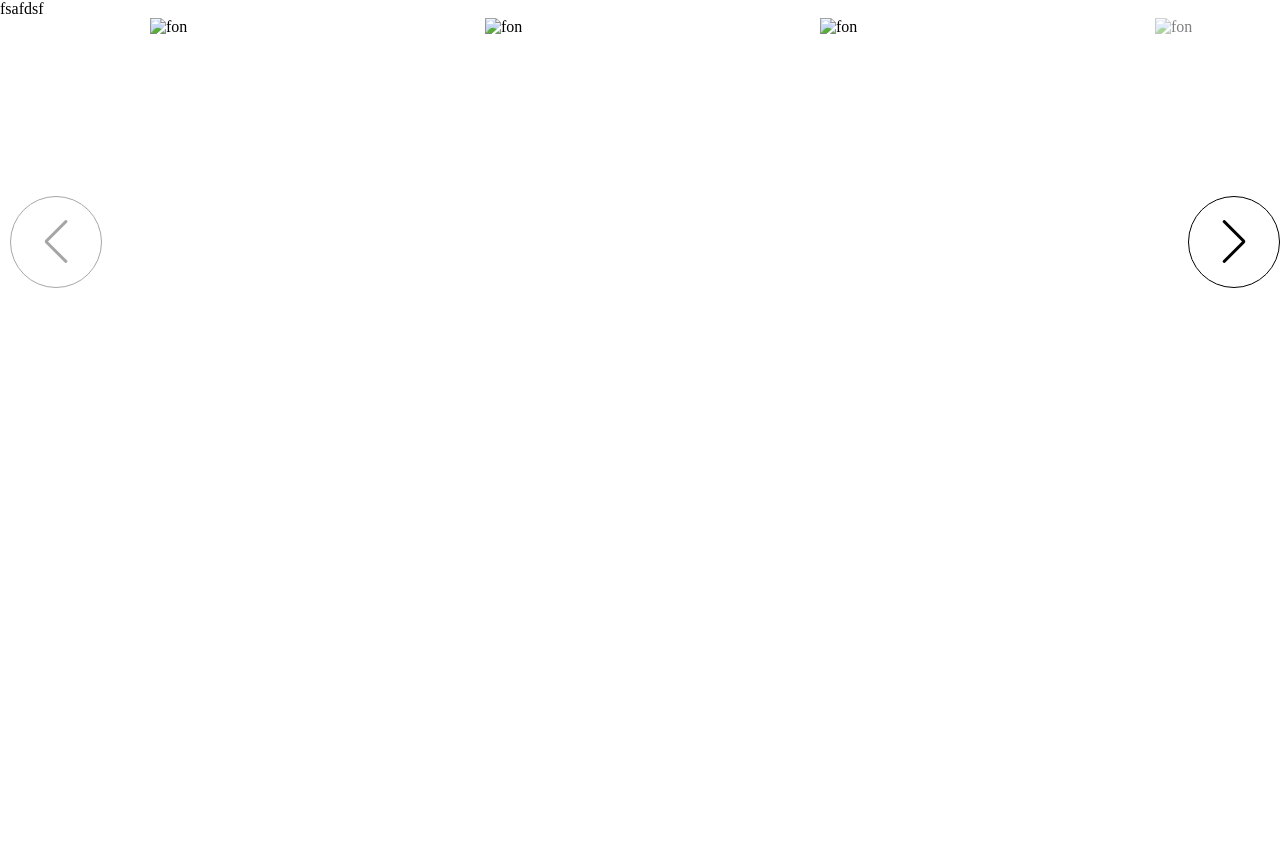
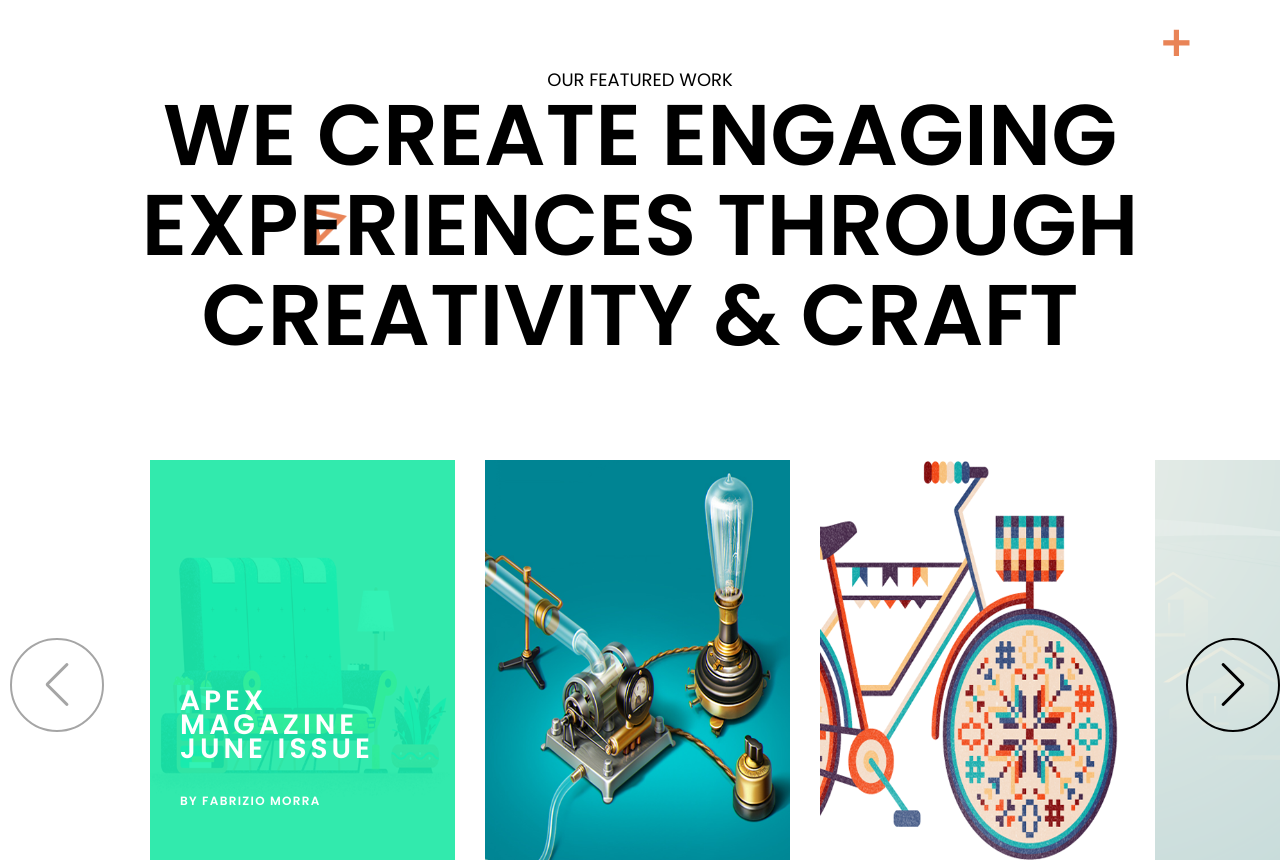
Before and after one commit to Serhii3T/hw, a plain HTML site: page hw-34/index-hw34.html in a window 1280 px wide. Before the commit the page ends 800 px from the top, so only its background shows below. Drawn offline with nearby package versions, Linux system fonts and the light colour scheme.

Commit message:
add new hw

```diff
--- a/hw-34/index-hw34.css
+++ b/hw-34/index-hw34.css
@@ -1,16 +1,69 @@
+body {
+  font-family: 'Poppins', sans-serif;
+  margin: 0;
+}
+
+.container {
+  background-image: url(./images/bg.png);
+  background-repeat: no-repeat;
+  background-size: cover;
+  overflow: hidden;
+}
+
+.header-title {
+  text-align: center;
+  max-width: 1100px;
+  margin: 0 auto;
+}
+
+.header-title__sup {
+  justify-content: center;
+  line-height: 20px;
+  margin: 70px 0 0;
+  font-size: 18px;
+}
+
+.header-title__sub {
+  margin: 0 0 100px;
+  line-height: 90px;
+  font-size: 86px;
+}
+
 .swiper {
+  padding-left: 150px;
+  height: 400px;
   width: 100%;
-  height: 400px;
-  padding-left: 150px;
 }
 .swiper-slide {
+  overflow: hidden;
   width: 440px;
-  overflow: hidden;
+  position: relative;
 }
 .swiper-slide img {
   transition: 0.4s ease;
+  height: 100%;
   width: 100%;
-  height: 100%;
+}
+
+.swiper-slide__info {
+  position: absolute;
+  color: white;
+  bottom: 35px;
+  left: 30px;
+}
+
+.swiper-slide__text {
+  letter-spacing: 4px;
+  line-height: 24px;
+  font-weight: 600;
+  font-size: 28px;
+}
+
+.swiper-slide__author {
+  line-height: 24px;
+  font-weight: 600;
+  font-size: 12px;
+  letter-spacing: 1.3px;
 }
 
 .swiper-slide-prev img,
@@ -22,29 +75,23 @@
   margin-right: -30px;
 }
 
-.container {
-  overflow: hidden;
-}
 
-body {
-  margin: 0;
-}
 .wrap-slider .swiper-button-next, .swiper-rtl .swiper-button-prev {
+  border: 2px solid black;
+  border-radius: 50%;
+  padding: 20px;
   right: 180px;
-  border: 1px solid black;
-  border-radius: 50%;
+  height: 50px;
   width: 50px;
-  height: 50px;
-  padding: 20px;
 }
 
 .wrap-slider .swiper-button-prev, .swiper-rtl .swiper-button-next {
+  border: 2px solid black;
+  border-radius: 50%;
+  padding: 20px;
+  height: 50px;
   width: 50px;
-  height: 50px;
-  padding: 20px;
   left: 10px;
-  border: 1px solid black;
-  border-radius: 50%;
 }
 
 .wrap-slider .swiper-button-next, .swiper-rtl .swiper-button-prev:after {
--- a/hw-34/index-hw34.html
+++ b/hw-34/index-hw34.html
@@ -4,10 +4,19 @@
     <meta charset="UTF-8" />
     <meta http-equiv="X-UA-Compatible" content="IE=edge" />
     <meta name="viewport" content="width=device-width, initial-scale=1.0" />
+    <!-- fonts -->
+    <link rel="preconnect" href="https://fonts.googleapis.com" />
+    <link rel="preconnect" href="https://fonts.gstatic.com" crossorigin />
+    <link
+      href="https://fonts.googleapis.com/css2?family=Poppins:wght@400;600&display=swap"
+      rel="stylesheet"
+    />
+    <!-- swiper -->
     <link
       rel="stylesheet"
       href="https://unpkg.com/swiper@7/swiper-bundle.min.css"
     />
+    <!-- jQuery -->
     <script
       src="https://code.jquery.com/jquery-3.6.0.min.js"
       integrity="sha256-/xUj+3OJU5yExlq6GSYGSHk7tPXikynS7ogEvDej/m4="
@@ -19,7 +28,10 @@
   <body>
     <div class="container">
       <div class="header-title">
-        fsafdsf
+        <p class="header-title__sup">OUR FEATURED WORK</p>
+        <h1 class="header-title__sub">
+          WE CREATE ENGAGING EXPERIENCES THROUGH CREATIVITY & CRAFT
+        </h1>
       </div>
       <div class="wrap-slider">
         <!-- Slider main container -->
@@ -27,19 +39,54 @@
           <!-- Additional required wrapper -->
           <div class="swiper-wrapper">
             <!-- Slides -->
-           <div class="swiper-slide"><img src="./images/bg.png" alt="fon"></div>
-           <div class="swiper-slide"><img src="./images/bg.png" alt="fon"></div>
-           <div class="swiper-slide"><img src="./images/bg.png" alt="fon"></div>
-           <div class="swiper-slide"><img src="./images/bg.png" alt="fon"></div>
-           <div class="swiper-slide"><img src="./images/bg.png" alt="fon"></div>
-           <div class="swiper-slide"><img src="./images/bg.png" alt="fon"></div>
-           <div class="swiper-slide"><img src="./images/bg.png" alt="fon"></div>
-           <div class="swiper-slide"><img src="./images/bg.png" alt="fon"></div>
-           <div class="swiper-slide"><img src="./images/bg.png" alt="fon"></div>
-           <div class="swiper-slide"><img src="./images/bg.png" alt="fon"></div>
-           <div class="swiper-slide"><img src="./images/bg.png" alt="fon"></div>
-           <div class="swiper-slide"><img src="./images/bg.png" alt="fon"></div>
-           <div class="swiper-slide"><img src="./images/bg.png" alt="fon"></div>
+            <div class="swiper-slide">
+              <img src="./images/1.png" alt="fon" />
+              <div class="swiper-slide__info">
+                <p class="swiper-slide__text">APEX MAGAZINE <br> JUNE ISSUE</p>
+                <p class="swiper-slide__author">BY FABRIZIO MORRA</p>
+              </div>
+            </div>
+            <div class="swiper-slide">
+              <img src="./images/2.png" alt="fon" />
+            </div>
+            <div class="swiper-slide">
+              <img src="./images/3.png" alt="fon" />
+            </div>
+            <div class="swiper-slide">
+              <img src="./images/4.png" alt="fon" />
+            </div>
+            <div class="swiper-slide">
+              <img src="./images/1.png" alt="fon" />
+              <div class="swiper-slide__info">
+                <p class="swiper-slide__text">APEX MAGAZINE <br> JUNE ISSUE</p>
+                <p class="swiper-slide__author">BY FABRIZIO MORRA</p>
+              </div>
+            </div>
+            <div class="swiper-slide">
+              <img src="./images/2.png" alt="fon" />
+            </div>
+            <div class="swiper-slide">
+              <img src="./images/3.png" alt="fon" />
+            </div>
+            <div class="swiper-slide">
+              <img src="./images/4.png" alt="fon" />
+            </div>
+            <div class="swiper-slide">
+              <img src="./images/1.png" alt="fon" />
+              <div class="swiper-slide__info">
+                <p class="swiper-slide__text">APEX MAGAZINE <br> JUNE ISSUE</p>
+                <p class="swiper-slide__author">BY FABRIZIO MORRA</p>
+              </div>
+            </div>
+            <div class="swiper-slide">
+              <img src="./images/2.png" alt="fon" />
+            </div>
+            <div class="swiper-slide">
+              <img src="./images/3.png" alt="fon" />
+            </div>
+            <div class="swiper-slide">
+              <img src="./images/4.png" alt="fon" />
+            </div>
           </div>
 
           <!-- If we need navigation buttons -->
@@ -50,8 +97,6 @@
       <!-- /.wrap-slider -->
     </div>
 
-
-
     <!-- scripts -->
     <script src="https://unpkg.com/swiper@7/swiper-bundle.min.js"></script>
     <script src="./index-hw34.js"></script>
--- a/hw-34/index-hw34.js
+++ b/hw-34/index-hw34.js
@@ -14,7 +14,7 @@ let currentSlides = swiper.slides[swiper.realIndex + 3];
 currentSlides.classList.add('lasted');
 
 swiper.on('slideChange', function () {
-     let = currentSlide = swiper.slides[swiper.realIndex + 3]
+     let = currentSlides = swiper.slides[swiper.realIndex + 3]
      $('.swiper-slide').removeClass('lasted');
-     currentSlide.classList.add('lasted');
+     currentSlides.classList.add('lasted');
 });
```
Also changed, not shown: hw-34/images/1.png (added), hw-34/images/2.png (added), hw-34/images/3.png (added), hw-34/images/4.png (added), hw-34/images/bg.png (added). Lines whose indentation alone changed are shown as unchanged.
